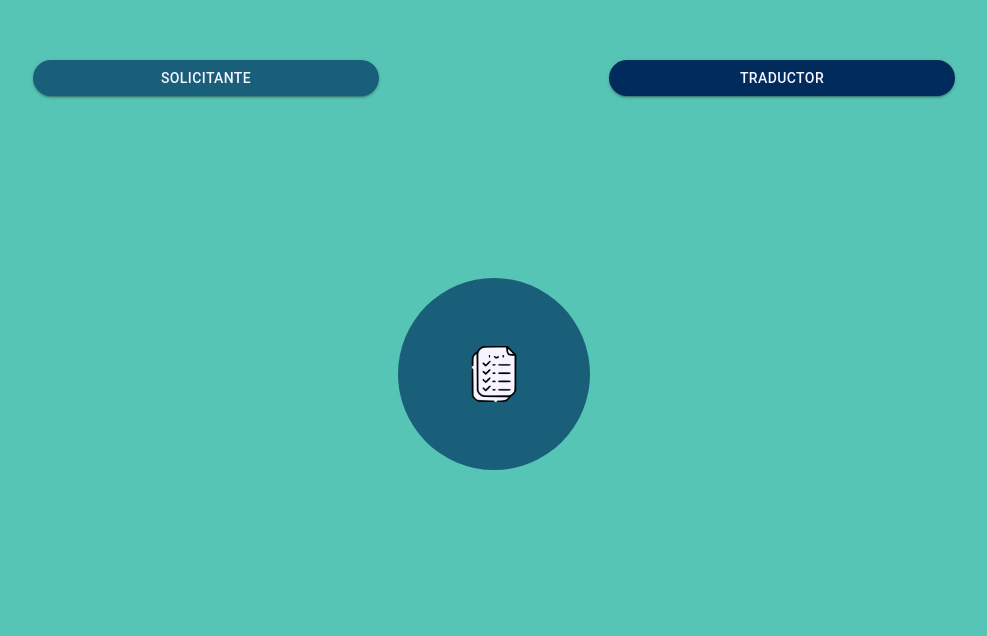
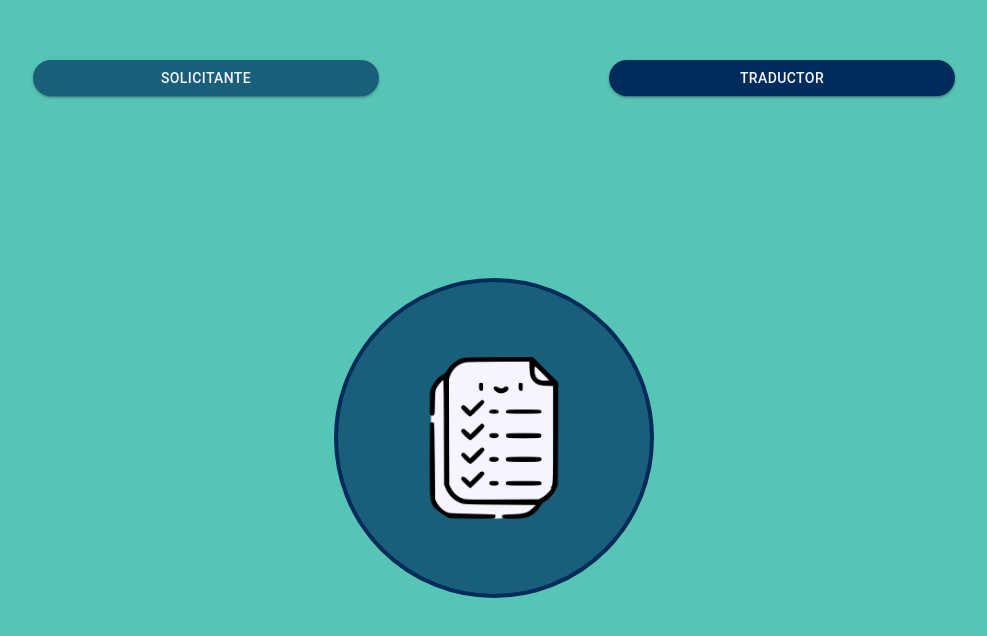
Before and after one commit to FedericoArielLotitto/TramitArte-frontend, a Next.js app: page /rol in a window 1280 px wide. Shown: the part 122-758 px from the top of the page, without its empty margins (146-1133 px from the left). Built offline with nearby package versions, Linux system fonts and the light colour scheme.

Commit message:
Corrige tamaño de logo

```diff
--- a/src/app/rol/page.js
+++ b/src/app/rol/page.js
@@ -54,8 +54,8 @@ function Rol() {
           }}
         >
           <Logo
-            width={esMobile ? "50%" : "15%"}
-            height={esMobile ? "50%" : "15%"}
+            width={esMobile ? "70%" : "25%"}
+            height={esMobile ? "70%" : "25%"}
           />
         </Box>
         <ConfirmationModal
--- a/src/components/atomos/botonera/Botonera.jsx
+++ b/src/components/atomos/botonera/Botonera.jsx
@@ -4,8 +4,8 @@ import { Box, IconButton } from "@mui/material";
 function Botonera({ handleRechazar, handleConfirmar }) {
   return (
     <Box sx={{ padding: "2%", display: "flex", justifyContent: "flex-end" }}>
-      <IconButton onClick={handleRechazar}>
-        <DisabledByDefault fontSize="large" color="error" size='large' />
+      <IconButton onClick={handleRechazar} size='large'>
+        <DisabledByDefault color="error" fontSize="large" />
       </IconButton>
       <IconButton onClick={handleConfirmar} color='primary' size='large'>
         <CheckBox fontSize="large" />
--- a/src/components/atomos/logo/Logo.css
+++ b/src/components/atomos/logo/Logo.css
@@ -3,5 +3,6 @@
     border-radius: 50%;
     border-color: #002B5B;
     border-width: 4px;
+    border-style: solid;
     padding: 5%;
 }
```
